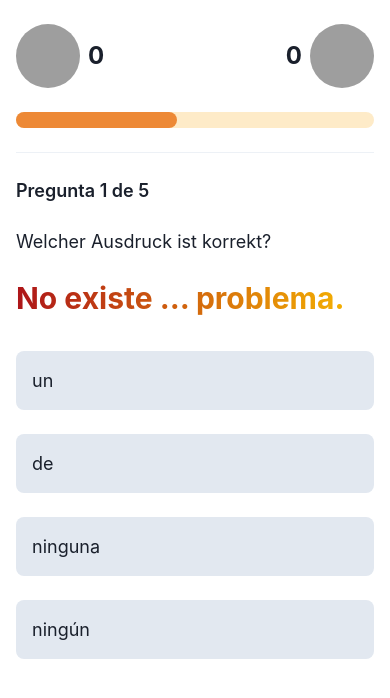
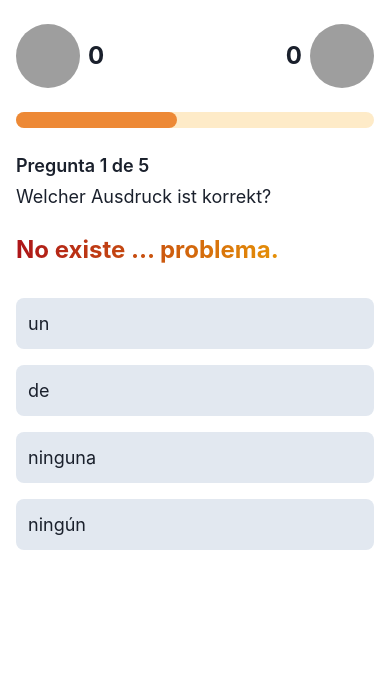
Before and after one commit to joernkgrp/quizlingo-chakra-ui, a Next.js app: page /game in a window 390 px wide. Shown: the top 698 px of the page. Built offline with nearby package versions, Linux system fonts and the light colour scheme; grey boxes are pictures that could not be loaded.

Commit message:
Update Game UI (mobile improvements)

```diff
--- a/src/pages/game.tsx
+++ b/src/pages/game.tsx
@@ -7,6 +7,7 @@ import {
   Divider,
   Flex,
   Spacer,
+  Stack,
   Text,
   useToast,
 } from "@chakra-ui/react";
@@ -182,24 +183,23 @@ const Game = () => {
           <motion.div animate={{ width: "100%" }} className="boxBackground" />
         </div>
 
-        <Divider />
-
+        <Stack spacing={1}>
           <Text fontSize="lg" fontWeight={"semibold"}>
             Pregunta {activeStep + 1} de {maxSteps}
           </Text>
-
           <Text fontSize={"lg"}>{questions[activeStep].taskText}</Text>
-
+        </Stack>
         <GradientHeading
-          fontSize="3xl"
+          fontSize="2xl"
           title={questions[activeStep].questionText}
         />
 
+        <Stack spacing={4}>
           {questions[activeStep].options.map((option, optionIndex) => (
             <Box
               bgColor="gray.200"
               borderRadius="lg"
-            p={4}
+              p={3}
               id={optionIndex.toString()}
               /** _hover={{ bg: "gray.300" }} **/
               onClick={() => checkResponse(optionIndex)}
@@ -209,6 +209,7 @@ const Game = () => {
               <Text fontSize={"lg"}>{option}</Text>
             </Box>
           ))}
+        </Stack>
       </Main>
     </Container>
   );
```
Also changed, not shown: src/pages/room.tsx (+0 -7 lines). Lines whose indentation alone changed are shown as unchanged.
